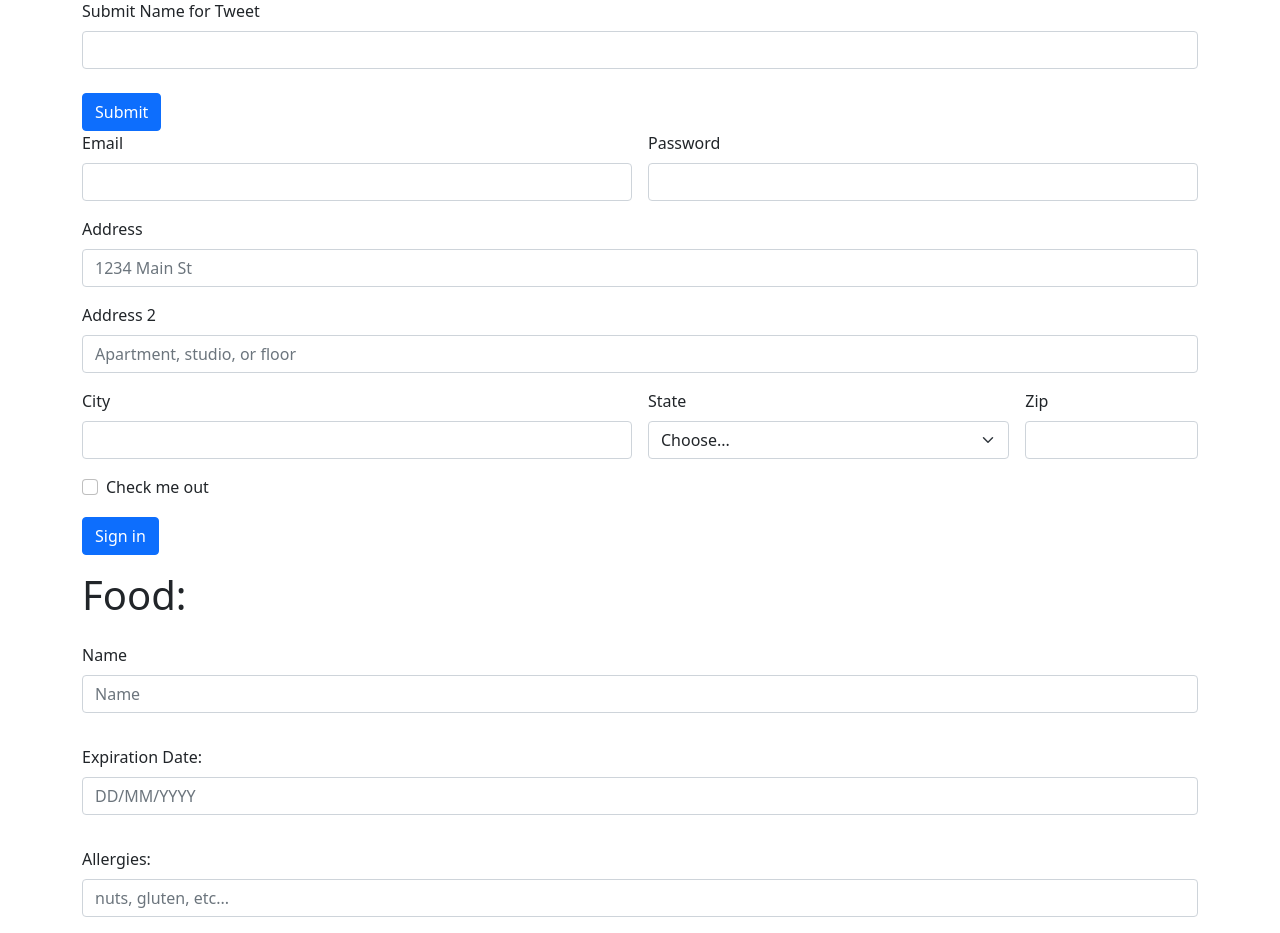
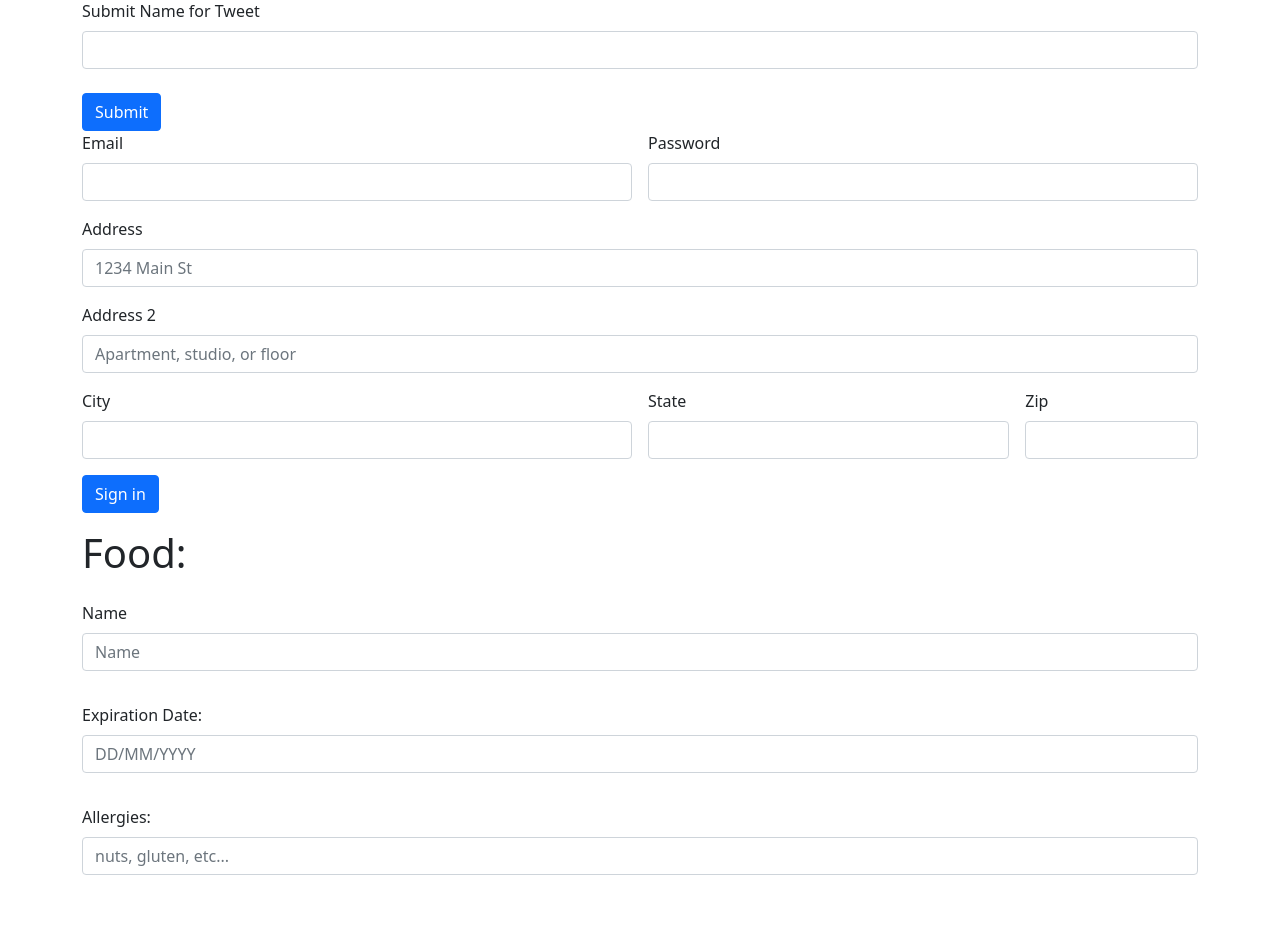
Before and after one commit to SunheeEllisseKim/FoodForAll-Hosted, a Django app: page /post/ in a window 1280 px wide. Shown: the part 57-990 px from the top of the page. After the commit the page ends 932 px from the top, so only its background shows below. Run offline with Django 4.2, Linux system fonts and the light colour scheme; some libraries are stand-ins or nearby versions.

Commit message:
Fixed up forms
Removed checkbox and Select state

```diff
--- a/home/templates/post.html
+++ b/home/templates/post.html
@@ -42,22 +42,11 @@
         </div>
         <div class="col-md-4">
           <label for="inputState" class="form-label">State</label>
-          <select id="inputState" class="form-select">
-            <option selected>Choose...</option>
-            <option>...</option>
-          </select>
+          <input type="text" class="form-control" id="inputState">
         </div>
         <div class="col-md-2">
           <label for="inputZip" class="form-label">Zip</label>
           <input type="text" class="form-control" id="inputZip">
-        </div>
-        <div class="col-12">
-          <div class="form-check">
-            <input class="form-check-input" type="checkbox" id="gridCheck">
-            <label class="form-check-label" for="gridCheck">
-              Check me out
-            </label>
-          </div>
         </div>
         <div class="col-12">
           <button type="submit" class="btn btn-primary">Sign in</button>
```
